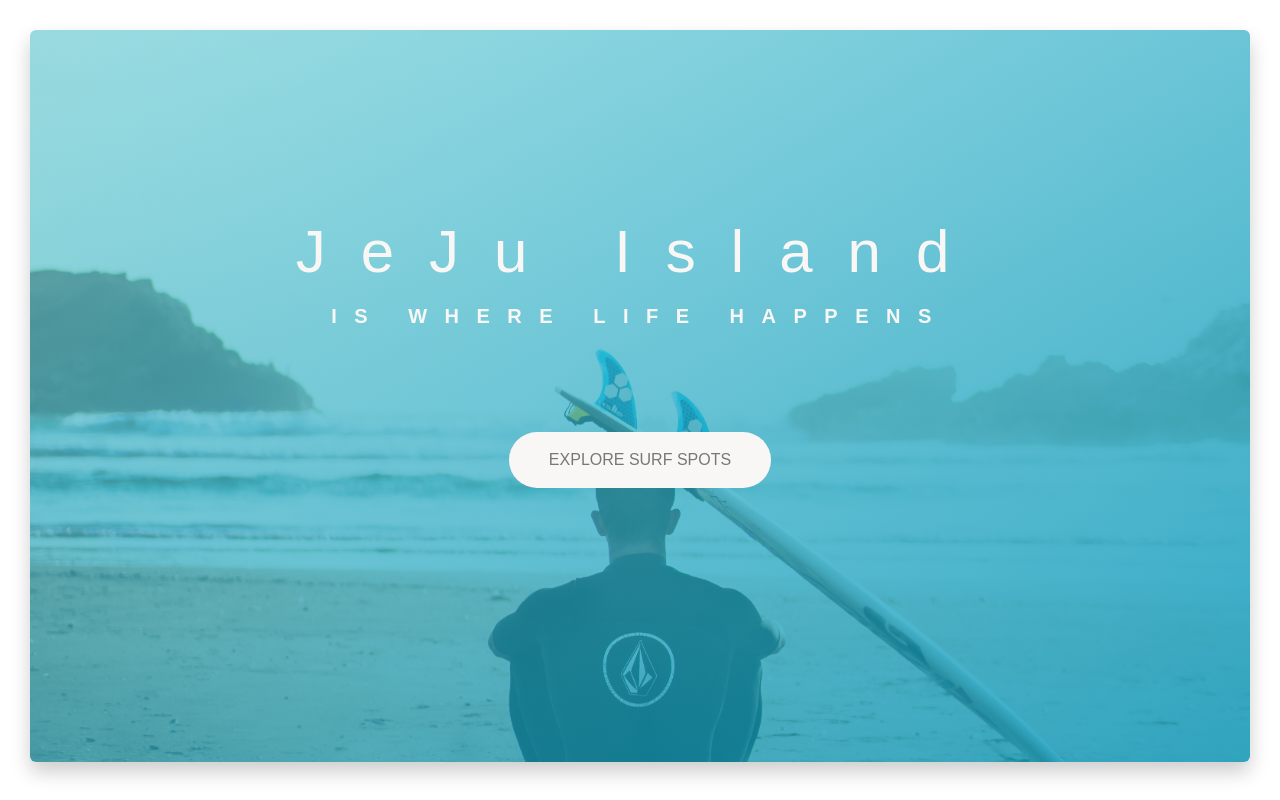
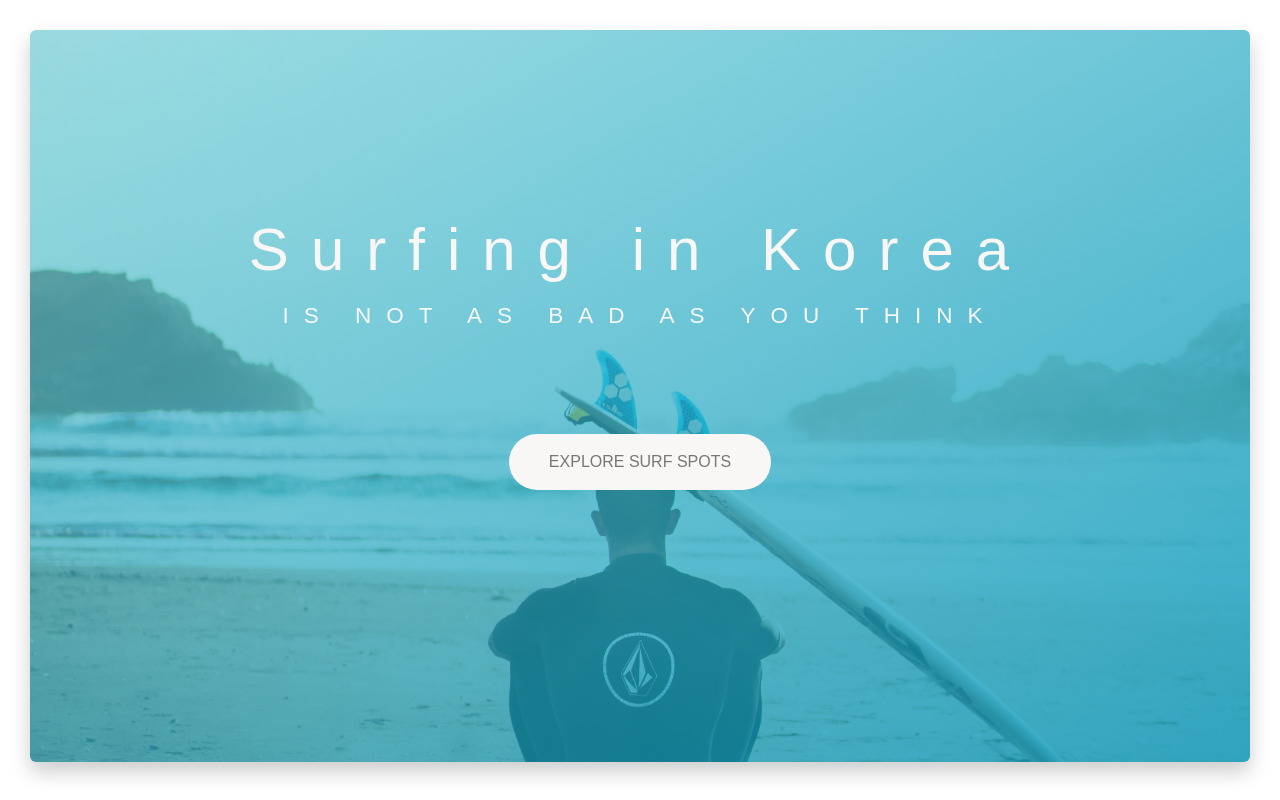
Before and after one commit to thinkJin6/SurfingInJeju, a React (Create React App) app: page / in a window 1280 px wide. Built offline with nearby package versions, Linux system fonts and the light colour scheme; no server answers.

Commit message:
Added components related to tide

```diff
--- a/src/components/Forecast.js
+++ b/src/components/Forecast.js
@@ -7,16 +7,15 @@ import ForecastMain from './ForecastMain';
 import moment from 'moment';
 
 const Forecast = () => {
-  const { closeModal, single_spot } = useSpotContext();
+  const { single_spot } = useSpotContext();
 
-  console.log(single_spot);
-  const { id, data } = single_spot;
+  const { data } = single_spot;
 
   return (
     <Wrapper>
       {data.map((dayData, index) => {
         // Getting next 7 days, e.g. Wednesday, March 31, 2021 + index days
-        const formatDate = moment(dayData.date).format('dddd, MMMM D, YYYY');
+        const formatDate = moment(dayData.date).format('dddd, MMM D, YYYY');
         const { astronomy } = dayData;
 
         return (
--- a/src/components/ForecastHeader.js
+++ b/src/components/ForecastHeader.js
@@ -52,9 +52,9 @@ const Wrapper = styled.header`
   }
 
   .date {
-    text-transform: uppercase;
+    text-transform: capitalize;
     font-weight: 500;
-    font-size: 1.6rem;
+    font-size: 1.7rem;
     letter-spacing: 1px;
   }
 
--- a/src/components/ForecastMain.js
+++ b/src/components/ForecastMain.js
@@ -1,36 +1,47 @@
 import React from 'react';
 import styled from 'styled-components';
 
-import { getEveryThreeHours } from '../utils/helpers';
 import ForecastWind from './ForecastWind';
 import ForecastWeather from './ForecastWeather';
 import ForecastWave from './ForecastWave';
 import ForecastTide from './ForecastTide';
+import { generateNewTime, formatAndFindSameTime } from '../utils/helpers';
 
 const ForecastMain = ({ dayData }) => {
   // Every 3 hours
-  const { hourly } = dayData;
-  //   console.log(dayData);
+  const { hourly, tides } = dayData;
+  const tideDay = tides[0].tide_data;
 
   return (
     <Wrapper>
       {hourly.map((eachTime, index) => {
-        console.log(eachTime);
         const {
           winddirDegree: windDirDegree,
           windspeedMiles: windSpeedMiles,
+          swellPeriod_secs: swellPeriod,
+          swellHeight_ft: swellHeight,
+          swellDir,
           weatherDesc,
           tempC,
+          time,
         } = eachTime;
 
+        const tide = tideDay.find((hour) => {
+          const { tideTime } = hour;
+
+          return formatAndFindSameTime(tideTime, time);
+        });
+
         return (
-          <div key={index} className='data-container'>
-            {/* Time */}
-            <span className='hours'>{getEveryThreeHours(index)}</span>
+          <div
+            key={index}
+            className={`data-container ${tide && 'data-container-tide'}`}
+          >
+            <span className='hours'>{generateNewTime(time)}</span>
             <ForecastWind props={{ windDirDegree, windSpeedMiles }} />
             <ForecastWeather props={{ weatherDesc, tempC }} />
-            <div>icon&waves</div>
-            <div>icon&tides</div>
+            <ForecastWave props={{ swellPeriod, swellDir, swellHeight }} />
+            <ForecastTide tide={tide} />
           </div>
         );
       })}
@@ -45,9 +56,12 @@ const Wrapper = styled.header`
     justify-items: center;
     align-items: center;
     font-size: 1.5rem;
-    padding: 1rem 0;
-    /* padding-left: 3rem; */
+    padding: 0.8rem 0;
     border-bottom: 1px solid var(--color-grey-light-4);
+  }
+
+  .data-container-tide {
+    padding: 0.3rem 0;
   }
 
   .hours {
@@ -58,7 +72,7 @@ const Wrapper = styled.header`
     margin-right: 1rem;
 
     svg {
-      font-size: 2rem;
+      font-size: 2.2rem;
     }
   }
 `;
--- a/src/components/ForecastTide.js
+++ b/src/components/ForecastTide.js
@@ -1,19 +1,82 @@
 import React from 'react';
 import styled from 'styled-components';
+import { BsArrowUpShort, BsArrowDownShort } from 'react-icons/bs';
+import { FaWater } from 'react-icons/fa';
 
-const ForecastTide = ({ props }) => {
-  //   const { weatherDesc, tempC } = props;
+import { get24Hours } from '../utils/helpers';
 
-  return <Wrapper></Wrapper>;
+const ForecastTide = ({ tide }) => {
+  const OnTide = () => {
+    const { tideTime, tideHeight_mt: tideHeight, tide_type: tideType } = tide;
+
+    return (
+      <div className='tide-point'>
+        {tideType.toLowerCase() === 'high' ? (
+          <div className='tide-high'>
+            <BsArrowUpShort />
+            <FaWater />
+          </div>
+        ) : (
+          <div>
+            <span className='tide-low'>
+              <BsArrowDownShort />
+            </span>
+            <span className='tide-low'>
+              <FaWater />
+            </span>
+          </div>
+        )}
+        <div className='tide-info'>
+          <h5 className='tide-height'>{get24Hours(tideTime)}</h5>
+          <h5>{`${tideHeight}m`}</h5>
+        </div>
+      </div>
+    );
+  };
+
+  return <Wrapper>{tide ? <OnTide /> : null}</Wrapper>;
 };
 
 const Wrapper = styled.div`
-  display: flex;
-  justify-content: space-between;
-  align-items: center;
+  margin-left: -1.5rem;
 
-  svg {
-    color: var(--color-primary-dark);
+  .tide-point {
+    display: flex;
+    align-items: center;
+    justify-content: center;
+    flex-direction: column;
+    line-height: 1;
+
+    .tide-high {
+      height: 2rem;
+      svg {
+        color: var(--color-secondary);
+        font-size: 2rem;
+      }
+    }
+
+    .tide-low {
+      svg {
+        color: var(--color-primary-light);
+        font-size: 2rem;
+      }
+    }
+
+    .tide-info {
+      margin-left: 1rem;
+
+      h5 {
+        font-size: 1rem;
+        font-weight: 400;
+      }
+
+      .tide-height {
+        font-size: 1.2rem;
+      }
+    }
+  }
+
+  .tide-mid {
   }
 `;
 
--- a/src/components/ForecastWave.js
+++ b/src/components/ForecastWave.js
@@ -1,11 +1,28 @@
 import React from 'react';
 import styled from 'styled-components';
-import {} from '../utils/helpers';
+import { FaLocationArrow } from 'react-icons/fa';
+
+import { formatWaveHeight } from '../utils/helpers';
+import { ADJUSTED_DEGREE } from '../utils/config';
 
 const ForecastWave = ({ props }) => {
-  //   const { weatherDesc, tempC } = props;
+  const { swellDir, swellPeriod, swellHeight } = props;
 
-  return <Wrapper></Wrapper>;
+  return (
+    <Wrapper>
+      <span className='icon'>
+        <FaLocationArrow
+          style={{
+            transform: `rotate(${+swellDir + ADJUSTED_DEGREE}deg)`,
+          }}
+        />
+      </span>
+      <div className='wave-info'>
+        <span className='wave-height'>{formatWaveHeight(+swellHeight)}</span>
+        <p>{Math.trunc(swellPeriod)}s</p>
+      </div>
+    </Wrapper>
+  );
 };
 
 const Wrapper = styled.div`
@@ -16,6 +33,24 @@ const Wrapper = styled.div`
   svg {
     color: var(--color-primary-dark);
   }
+
+  .wave-info {
+    display: flex;
+    flex-direction: column;
+    justify-content: center;
+    align-items: start;
+
+    span {
+      /* line-height: 1.6; */
+      letter-spacing: 1px;
+      width: 3.5rem;
+    }
+
+    p {
+      line-height: 1;
+      font-size: 1rem;
+    }
+  }
 `;
 
 export default ForecastWave;
--- a/src/components/SpotLists.js
+++ b/src/components/SpotLists.js
@@ -124,6 +124,7 @@ const Wrapper = styled.section`
     h5 {
       justify-self: end;
       font-size: 1.5rem;
+      letter-spacing: 1px;
     }
   }
 `;
--- a/src/index.css
+++ b/src/index.css
@@ -5,7 +5,7 @@
 
   --color-primary-dark: #009ed8;
 
-  --color-secondary: ;
+  --color-secondary: #8fe388;
 
   --color-white: #fff;
   --color-dark: #000;
--- a/src/pages/HomePage.js
+++ b/src/pages/HomePage.js
@@ -6,8 +6,8 @@ const HomePage = () => {
   return (
     <Wrapper className='main'>
       <h1>
-        <span className='heading-main'>JeJu Island</span>
-        <span className='heading-sub'>is where life happens</span>
+        <span className='heading-main'>Surfing in Korea</span>
+        <span className='heading-sub'>is not as bad as you think</span>
       </h1>
       <Link className='btn btn--white btn--animated' to='/main'>
         Explore surf spots
@@ -72,15 +72,15 @@ const Wrapper = styled.main`
       display: block;
       font-size: 6rem;
       font-weight: 400;
-      letter-spacing: 3.5rem;
+      letter-spacing: 2.2rem;
       animation: ${moveInLeft} 1s ease-out;
     }
 
     .heading-sub {
       display: block;
-      font-size: 2rem;
-      font-weight: 700;
-      letter-spacing: 1.75rem;
+      font-size: 2.25rem;
+      font-weight: 500;
+      letter-spacing: 1.5rem;
       text-transform: uppercase;
       animation: ${moveInRight} 1s ease-out;
     }
--- a/src/utils/helpers.js
+++ b/src/utils/helpers.js
@@ -1,3 +1,4 @@
+import moment from 'moment';
 import {
   FaCloud,
   FaSun,
@@ -11,10 +12,41 @@ export const getCurrentHour = () => {
   return Math.floor(new Date().getHours() / 3);
 };
 
-export const getEveryThreeHours = (index) => {
-  if (index <= 3) return `0${index * 3}AM`; // e.g. 03AM
-  if (index === 4) return `${index * 3}PM`; // e.g. 12PM
-  if (index >= 5) return `0${(index - 4) * 3}PM`; // e.g. 06PM
+// Change provided time to new time for using moment js
+// e.g. provided time = 0 || 300, 600... || 1200, 1500... to 00, 03, 12
+export const generateNewTime = (time) => {
+  let newTime;
+
+  if (time.length === 1) newTime = `00`;
+  if (time.length === 3) newTime = `0${time.slice(0, 1)}`;
+  if (time.length === 4) newTime = `${time.slice(0, 2)}`;
+
+  // return is 03AM, 12PM ...
+  return moment(newTime, 'hh').format('hh A').split(' ').join('');
+};
+
+// e.g. input = 6:12 PM , return = 18:12
+export const get24Hours = (time) => {
+  return moment(time, 'hh:mm A').format('HH:mm');
+};
+
+// Format inputs to make same format of time and find same value
+// To render forecast components to correct position of every 3 hour
+export const formatAndFindSameTime = (tideTime, time) => {
+  // e.g. Input tideTime = "6:26 PM";
+  // Changing input time to "18"
+  const tempTime = moment(tideTime, 'hh:mm A').format('HHmm').slice(0, 2);
+
+  // ["1700", "1800", "1900"] Rendering like this to find closest hours(divided by 3) of 24 hours
+  const tempTimes = [
+    `${+tempTime - 1}00`,
+    `${tempTime}00`,
+    `${+tempTime + 1}00`,
+  ];
+
+  return tempTimes.find(
+    (tempT) => generateNewTime(tempT) === generateNewTime(time)
+  );
 };
 
 export const formatWaveHeight = (waveHeight) => {
```
